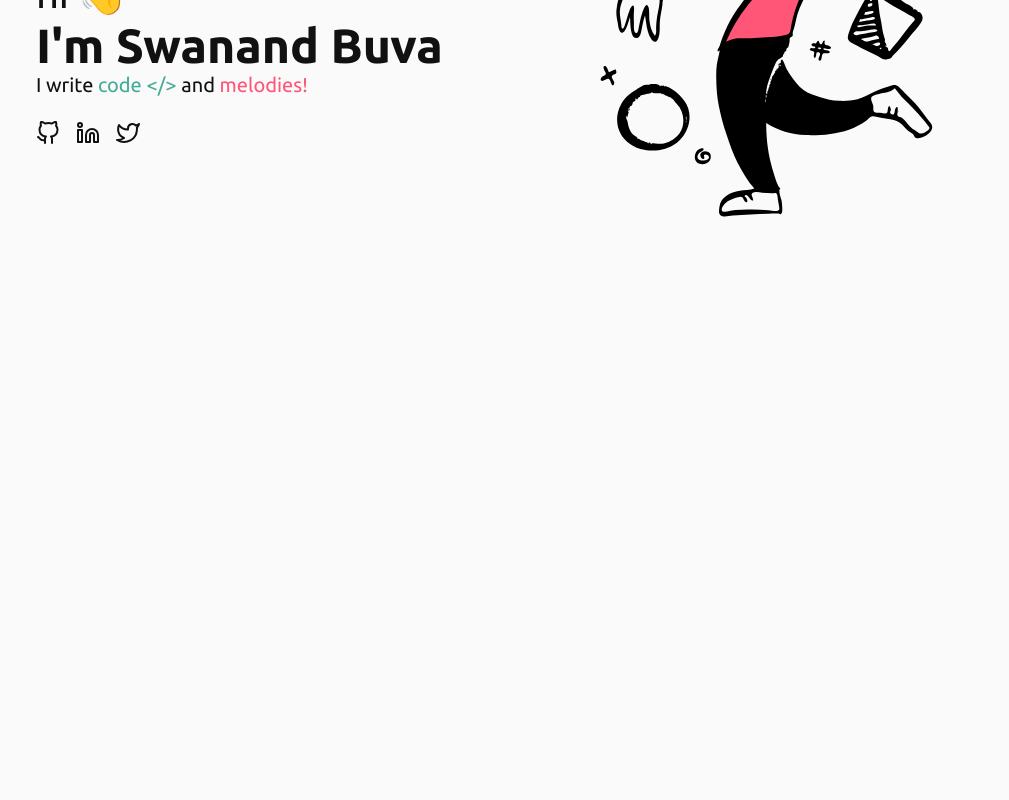
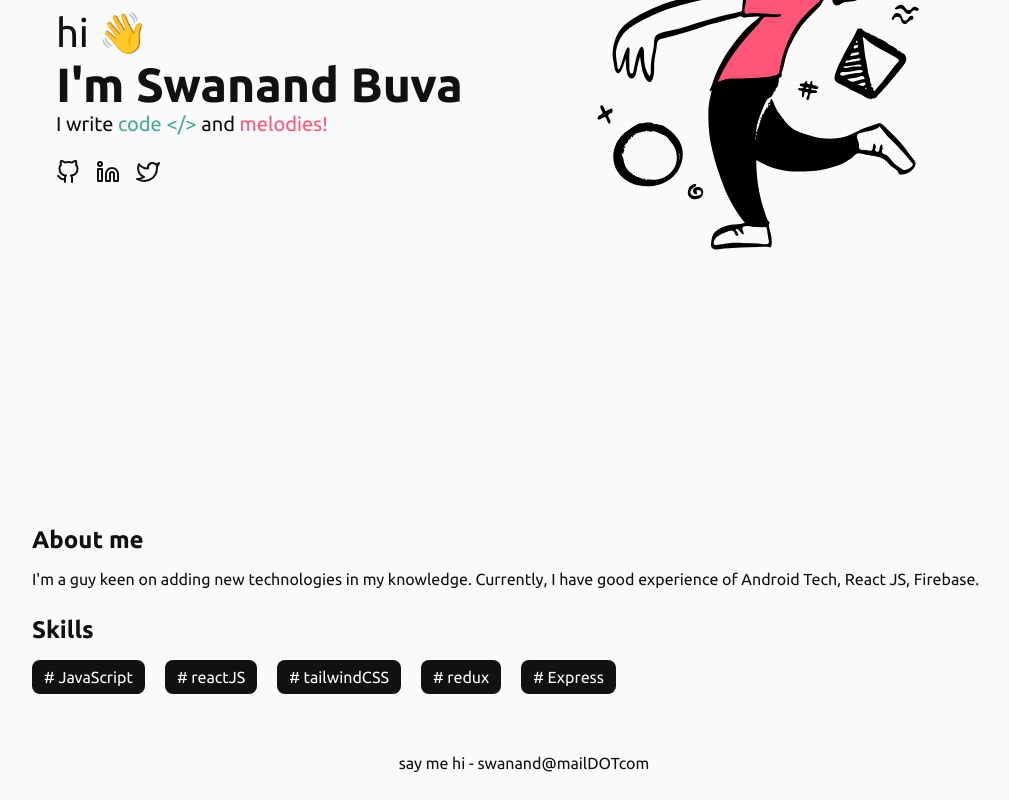
Before and after one commit to destro1108/minimal-portfolio, a React (Vite) app: page / in a window 1280 px wide. Shown: the part 372-1172 px from the top of the page, without its empty margins (116-1125 px from the left). Before the commit the page ends 800 px from the top, so only its background shows below. Built offline with nearby package versions, Linux system fonts and the light colour scheme.

Commit message:
part2 done 🚀

```diff
--- a/src/App.css
+++ b/src/App.css
@@ -40,11 +40,15 @@ a:active {
   color: inherit;
 }
 
+h2 {
+  margin: 1.4rem 0 0.8rem 0;
+}
+
 .App {
   min-height: 100vh;
   display: flex;
   flex-direction: column;
-  text-align: center;
+  padding: 0.4rem 1rem;
 }
 
 header {
@@ -52,6 +56,8 @@ header {
   flex-direction: column;
   justify-content: space-between;
   padding: 0.4rem 0.6rem;
+  text-align: center;
+  background-color: var(--color-background);
 }
 
 header > .brandName {
@@ -68,6 +74,7 @@ header > nav > ul {
 }
 
 .home {
+  min-height: 100vh;
   flex: 1;
   display: flex;
   flex-direction: column;
@@ -113,6 +120,30 @@ header > nav > ul {
   transition: all 0.1s;
 }
 
+.aboutSection {
+  display: flex;
+  flex-direction: column;
+}
+
+#skills > ul {
+  list-style-type: none;
+  display: flex;
+  flex-wrap: wrap;
+  gap: 1rem;
+}
+
+#skills > ul > li {
+  padding: 0.4rem 0.6rem;
+  background-color: var(--color-primary);
+  color: var(--color-background);
+  border-radius: 0.4rem;
+}
+
+footer {
+  margin: 0 auto;
+  padding: 3rem 0 1rem 0;
+}
+
 /* media queries for larger screens */
 @media screen and (min-width: 768px) {
   html {
--- a/src/App.jsx
+++ b/src/App.jsx
@@ -1,12 +1,18 @@
 import "./App.css";
+import About from "./components/about";
+import Footer from "./components/footer";
 import Home from "./components/home";
 import Navbar from "./components/navbar";
+import Skills from "./components/skills";
 
 function App() {
   return (
     <div className="App">
       <Navbar />
       <Home />
+      <About />
+      <Skills />
+      <Footer />
     </div>
   );
 }
--- /dev/null
+++ b/src/components/about.jsx
@@ -0,0 +1,15 @@
+import React from "react";
+
+const About = () => {
+  return (
+    <section id="about" className="aboutSection">
+      <h2 className="aboutHeader">About me</h2>
+      <p>
+        I'm a guy keen on adding new technologies in my knowledge. Currently, I
+        have good experience of Android Tech, React JS, Firebase.
+      </p>
+    </section>
+  );
+};
+
+export default About;
--- /dev/null
+++ b/src/components/footer.jsx
@@ -0,0 +1,7 @@
+import React from "react";
+
+const Footer = () => {
+  return <footer>say me hi - swanand@mailDOTcom</footer>;
+};
+
+export default Footer;
--- a/src/components/navbar.jsx
+++ b/src/components/navbar.jsx
@@ -2,7 +2,7 @@ import React from "react";
 
 const Navbar = () => {
   return (
-    <header>
+    <header style={{ position: "sticky", top: 0 }}>
       <div className="brandName">swnnd.</div>
       <nav className="mobileMenuList">
         <ul>
--- /dev/null
+++ b/src/components/skills.jsx
@@ -0,0 +1,21 @@
+import React from "react";
+
+const Skill = (props) => {
+  return <li className="skill"># {props.name}</li>;
+};
+
+const Skills = () => {
+  let mySkills = ["JavaScript", "reactJS", "tailwindCSS", "redux", "Express"];
+  return (
+    <section id="skills">
+      <h2>Skills</h2>
+      <ul>
+        {mySkills.map((skill) => (
+          <Skill key={skill} name={skill} />
+        ))}
+      </ul>
+    </section>
+  );
+};
+
+export default Skills;
```
